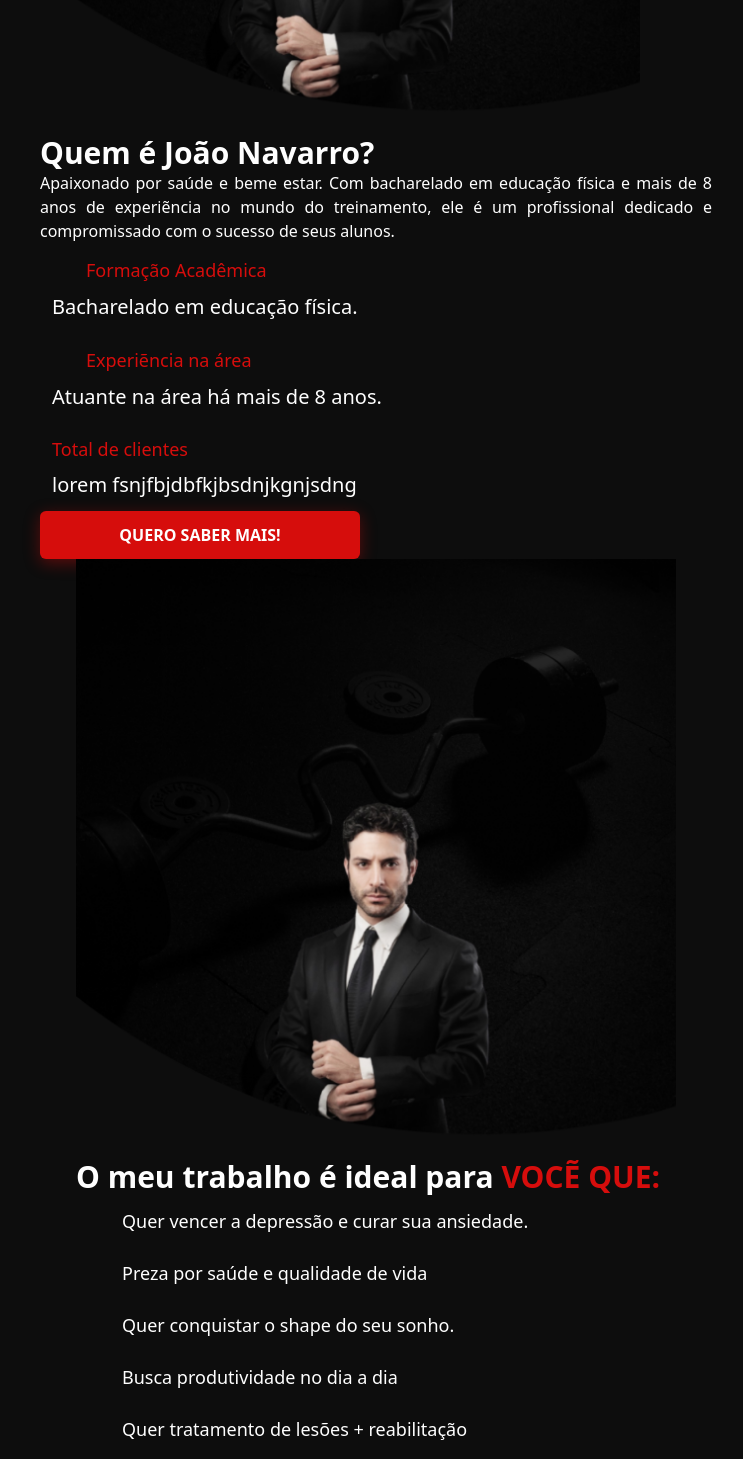
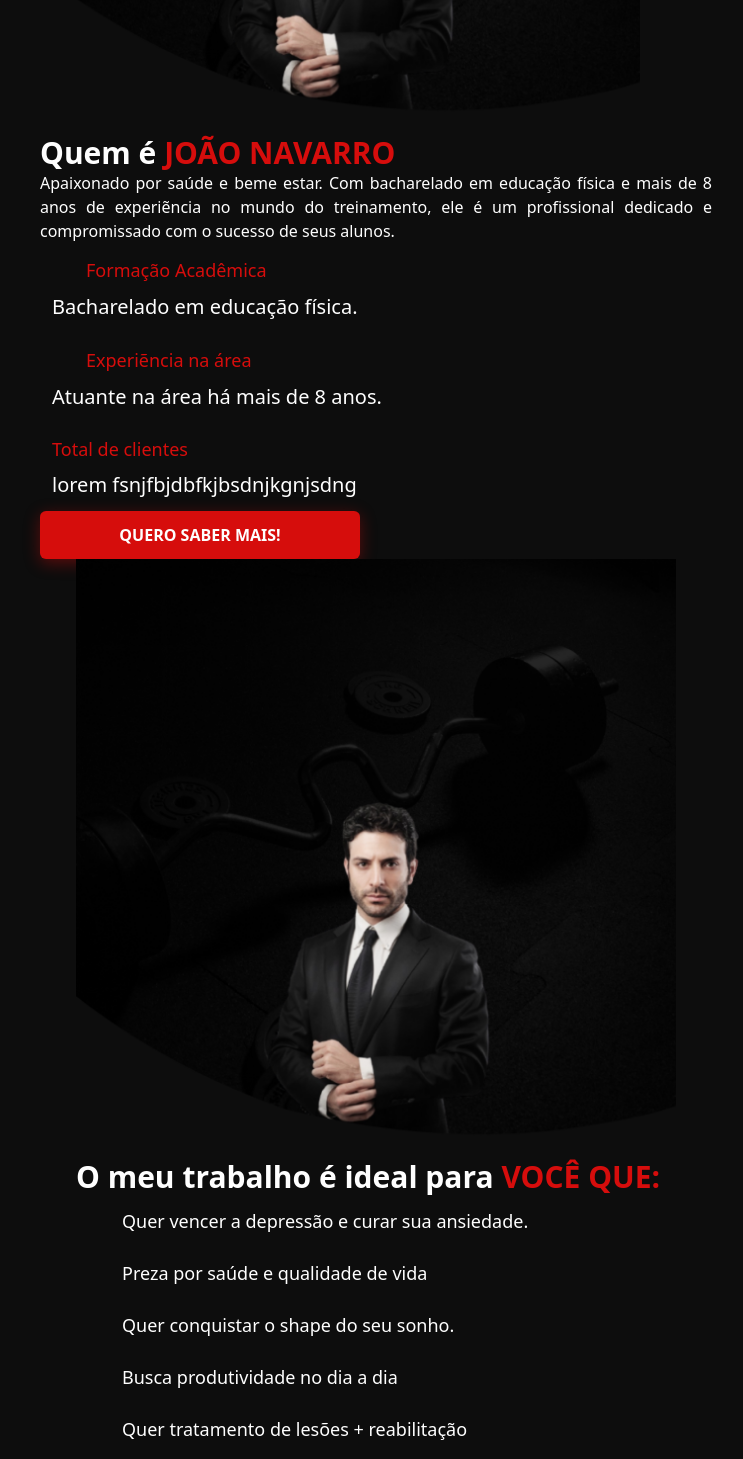
Before and after one commit to leafartech/premium_trainer, a Next.js app: page / in a window 1280 px wide. Shown: the part 1265-2724 px from the top of the page, without its empty margins (264-1007 px from the left). Built offline with nearby package versions, Linux system fonts and the light colour scheme; some icons are missing.

Commit message:
Padronização dos h2 e criação dos folders das outras páginas

```diff
--- a/pages/index.tsx
+++ b/pages/index.tsx
@@ -2,6 +2,7 @@ import ButtonCTA from "components/ButtonCTA"
 import Card from "components/Card"
 import FAQ from "components/FAQ"
 import Footer from "components/Footer"
+import H2 from "components/H2"
 import Header from "components/Header"
 import MiniBox from "components/MiniBox"
 import Quote from "components/Quote"
@@ -63,9 +64,7 @@ const Home = () => {
           <div className="w-full px-1 lg:hidden">
             <MiniBox text="treinador" />
           </div>
-          <h2 className="font-bold text-brandWhite text-3xl">
-            Quem é João Navarro?
-          </h2>
+          <H2 textWhite="Quem é" textRed="João Navarro" />
           <p className="text-brandWhite text-justify max-w-2xl">
             Apaixonado por saúde e beme estar. Com bacharelado em
             educação física e mais de 8 anos de experiẽncia no mundo
@@ -81,10 +80,10 @@ const Home = () => {
             />
           ))}
           <div className="w-full md:max-w-xs">
-              <ButtonCTA>
-                <Link href="/">Quero saber mais!</Link>
-              </ButtonCTA>
-            </div>
+            <ButtonCTA>
+              <Link href="/">Quero saber mais!</Link>
+            </ButtonCTA>
+          </div>
         </Section>
         <Section>
           <div className="w-full">
@@ -94,19 +93,17 @@ const Home = () => {
               alt="Foto do João Navarro"
             />
           </div>
-          <h2 className="font-bold text-brandWhite text-3xl">
-            O meu trabalho é ideal para{" "}
-            <span className="text-brandRed-500 uppercase">
-              vocẽ que:
-            </span>
-          </h2>
+          <H2
+            textWhite="O meu trabalho é ideal para"
+            textRed="você que:"
+          />
           {secondCardDataTitles.map((title, index) => (
             <SecondCard key={index} title={title} />
           ))}
         </Section>
       </main>
       <Section>
-        <h2 className="font-bold text-brandWhite text-3xl">Headline com <span className="text-brandRed-500 uppercase">TEXTO VERMELHO</span></h2>
+        <H2 textWhite="Headline com" textRed="texto vermelho" />
         <Quote Citation="Lorem ipsum dolor sit amet consectetur adipisicing elit. Placeat id voluptas natus obcaecati reiciendis nobis reprehenderit inventore in incidunt, omnis earum molestias molestiae illo! Praesentium a qui ullam odio rerum." />
       </Section>
       {/* <FAQ />
--- /dev/null
+++ b/src/components/H2/index.tsx
@@ -0,0 +1,14 @@
+type H2Props = {
+  textWhite: string;
+  textRed: string;
+}
+const H2 = ({ textWhite, textRed }: H2Props) => {
+  return (
+    <h2 className="font-bold text-brandWhite text-3xl">
+      {textWhite}{" "}
+      <span className="text-brandRed-500 uppercase">{textRed}</span>
+    </h2>
+  )
+}
+
+export default H2
--- a/src/components/Navbar/index.tsx
+++ b/src/components/Navbar/index.tsx
@@ -41,12 +41,12 @@ const Navbar = () => {
          md:p-3 md:w-[600px] md:flex md:h-full md:relative md:space-y-0 md:justify-around md:right-4 md:items-center ${!navbarToggle ? "translate-x-full" : "translate-x-0"} `}
       >
         <li>
-          <Link href="" className={`${router.pathname === '/' ? 'text-brandRed-500' : 'text-zinc-300'} trasition hover:underline font-medium`}>
+          <Link href="/" className={`${router.pathname === '/' ? 'text-brandRed-500' : 'text-zinc-300'} trasition hover:underline font-medium`}>
             Início
           </Link>
         </li>
         <li>
-          <Link href="" className={`${router.pathname === 'avaliacao-fisica' ? 'text-brandRed-500' : 'text-zinc-300'} trasition hover:text-brandRed-500 hover:underline font-medium`}>
+          <Link href="/avaliacao-fisica" className={`${router.pathname === 'avaliacao-fisica' ? 'text-brandRed-500' : 'text-zinc-300'} trasition hover:text-brandRed-500 hover:underline font-medium`}>
             Avaliação física
           </Link>
         </li>
```
Also changed, not shown: pages/avaliacao-fisica/index.tsx (added, +8 -0 lines), pages/consultoria-online/index.tsx (added, +8 -0 lines), pages/consultoria-presencial/index.tsx (added, +8 -0 lines).
